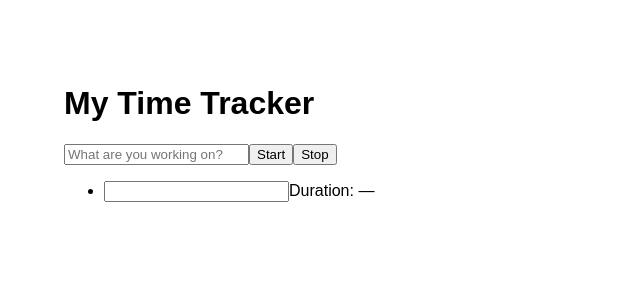
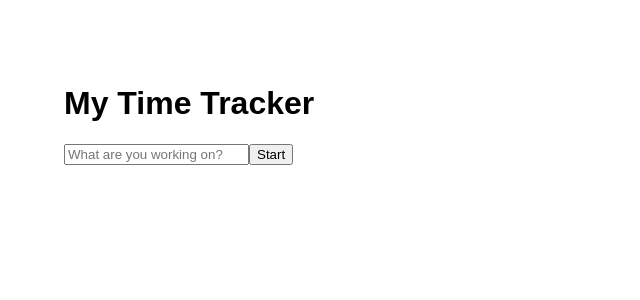
Before and after one commit to pearlzhuzeng/time-tracker, a React (Create React App) app: page / in a window 1280 px wide. Shown: the top 300 px of the page, without its empty margins (0-640 px from the left). Built offline with nearby package versions, Linux system fonts and the light colour scheme.

Commit message:
Displays start and stop time.

```diff
--- a/src/App.jsx
+++ b/src/App.jsx
@@ -4,52 +4,124 @@
  */
 
 import React, { Component } from 'react'
-import TaskItem from './components/Task'
-import type { Task, TaskList } from './schema'
+import { values } from 'ramda'
+import uuid from 'uuid/v1'
 
-class App extends React.Component {
-  state: Task = {
-    description: '',
-    startTime: '00:00:00',
-    stopTime: '00:00:00',
-    duration: '00:00:00',
+import TaskItem from './components/TaskItem'
+import ElapsedTime from './components/ElapsedTime'
+
+import Task, { NotStartedTask, StartedTask, StoppedTask } from './models/Task'
+
+type State = {
+  activeTaskId: string, // key in tasks
+  tasks: {
+    [id: string]: Task,
+  },
+}
+
+class App extends Component {
+  state: State
+
+  constructor (props: {}) {
+    super(props)
+
+    const active = new NotStartedTask(uuid())
+    this.state = {
+      activeTaskId: active.id,
+      tasks: {
+        [active.id]: active,
+      },
+    }
   }
 
-  handleChangeDescription = (e: SyntheticInputEvent) => {
-    this.setState({
-      description: e.target.value,
+  handleStart = () => {
+    this.setState((state: State) => {
+      const activeTask = state.tasks[state.activeTaskId]
+      if (!(activeTask instanceof NotStartedTask)) throw new Error()
+
+      return {
+        ...state,
+        tasks: {
+          ...state.tasks,
+          [state.activeTaskId]: activeTask.start(),
+        },
+      }
     })
   }
 
-  handleStart = () => {
-    this.setState({ startTime: new Date().toLocaleTimeString() })
-  }
+  handleStop = () => {
+    this.setState((state: State) => {
+      const activeTask = state.tasks[state.activeTaskId]
+      if (!(activeTask instanceof StartedTask)) throw new Error()
 
-  handleStop = () => {
-    this.setState({
-      stopTime: new Date().toLocaleTimeString(),
-      duration: this.state.stopTime - this.state.startTime,
+      const newTask = new NotStartedTask(uuid())
+      return {
+        ...state,
+        activeTaskId: newTask.id,
+        tasks: {
+          ...state.tasks,
+          [state.activeTaskId]: activeTask.stop(),
+          [newTask.id]: newTask,
+        },
+      }
     })
   }
 
+  // checkStopped: {
+  //   return every instanceof StoppedTask
+  // }
+
+  componentWillMount () {
+    // clearInterval(this.runTime)
+  }
+
   render () {
+    const activeTask = this.state.tasks[this.state.activeTaskId]
     return (
       <div>
         <h1>My Time Tracker</h1>
-        <input
-          type="text"
-          placeholder="What are you working on?"
-          value={this.state.description}
-          onChange={this.handleChangeDescription}
-        />
-        <button onClick={this.handleStart}>Start</button>
-        <button onClick={this.handleStop}>Stop</button>
+        <p>
+          <input
+            type="text"
+            placeholder="What are you working on?"
+            value={activeTask.description}
+            onChange={this._createChangeDescriptionHandler()}
+          />
+          {activeTask instanceof NotStartedTask
+            ? <button onClick={this.handleStart}>Start</button>
+            : <button onClick={this.handleStop}>Stop</button>}
+          {activeTask instanceof StartedTask &&
+            <ElapsedTime task={activeTask} />}
+        </p>
         <ul>
-          <TaskItem />
+          {values(this.state.tasks).map(
+            (task: Task, id) =>
+              task instanceof StoppedTask &&
+              <TaskItem
+                key={task.id}
+                task={task}
+                onChangeDescription={this._createChangeDescriptionHandler(
+                  task.id
+                )}
+              />
+          )}
         </ul>
       </div>
     )
   }
+
+  _createChangeDescriptionHandler = (
+    taskId: string = this.state.activeTaskId
+  ) => (e: SyntheticInputEvent) => {
+    const { value } = e.target
+    this.setState((state: State) => ({
+      ...state,
+      tasks: {
+        ...state.tasks,
+        [taskId]: state.tasks[taskId].setDescription(value),
+      },
+    }))
+  }
 }
 
 export default App
--- /dev/null
+++ b/src/components/ElapsedTime.jsx
@@ -0,0 +1,32 @@
+/**
+ * @providesModule ElapsedTime
+ * @flow
+ */
+
+import React from 'react'
+
+import type { StartedTask } from '../models/Task'
+
+class ElapsedTime extends React.Component {
+  props: { task: StartedTask }
+
+  _rerenderInterval: number
+
+  componentDidMount () {
+    this._rerenderInterval = setInterval(() => this.forceUpdate(), 100)
+  }
+
+  componentWillUnmount () {
+    clearInterval(this._rerenderInterval)
+  }
+
+  render () {
+    return (
+      <span>
+        {this.props.task.getDuration().toISOString()}
+      </span>
+    )
+  }
+}
+
+export default ElapsedTime
--- a/src/components/Task.jsx
+++ /dev/null
@@ -1,21 +0,0 @@
-/**
- * @providesModule Task
- * @flow
- */
-
-import React from 'react'
-import type { Task } from '../schema'
-
-class TaskItem extends React.Component {
-  render () {
-    return (
-      <li>
-        <input type="text" value={this.props.description} />
-        <span>Duration: {this.props.duration}</span>
-        <span>{this.props.startTime}—{this.props.stopTime}</span>
-      </li>
-    )
-  }
-}
-
-export default TaskItem
--- /dev/null
+++ b/src/components/TaskItem.jsx
@@ -0,0 +1,31 @@
+/**
+ * @providesModule Task
+ * @flow
+ */
+
+import React from 'react'
+import type { StoppedTask } from '../models/Task'
+
+type Props = {
+  task: StoppedTask,
+  onChangeDescription: SyntheticInputEvent => void,
+}
+
+const TaskItem = ({ task, onChangeDescription }: Props) =>
+  <li>
+    <input
+      type="text"
+      value={task.description}
+      onChange={onChangeDescription}
+    />
+    <p>Duration: {task.getDuration().toISOString()}</p>
+    <p>
+      <span>
+        {task.getStartTime().toISOString()}
+        —
+        {task.getStopTime().toISOString()}
+      </span>
+    </p>
+  </li>
+
+export default TaskItem
```
Also changed, not shown: src/schema.js (deleted, +0 -15 lines).
